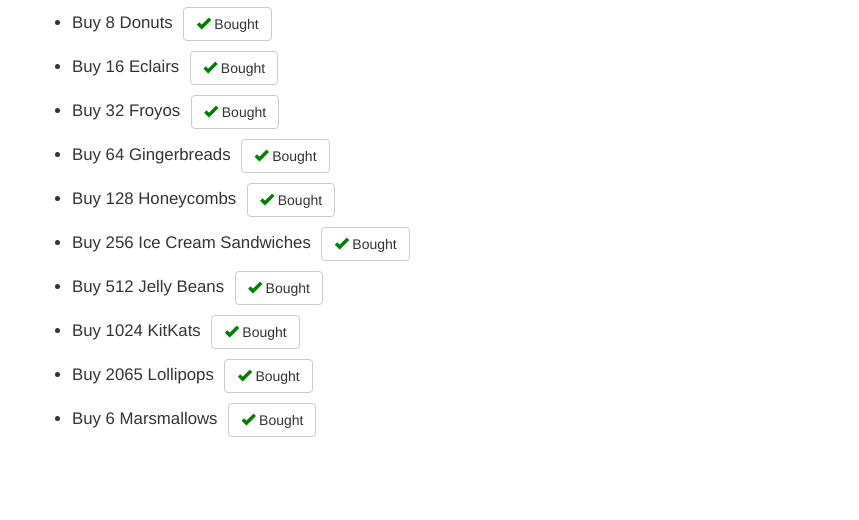
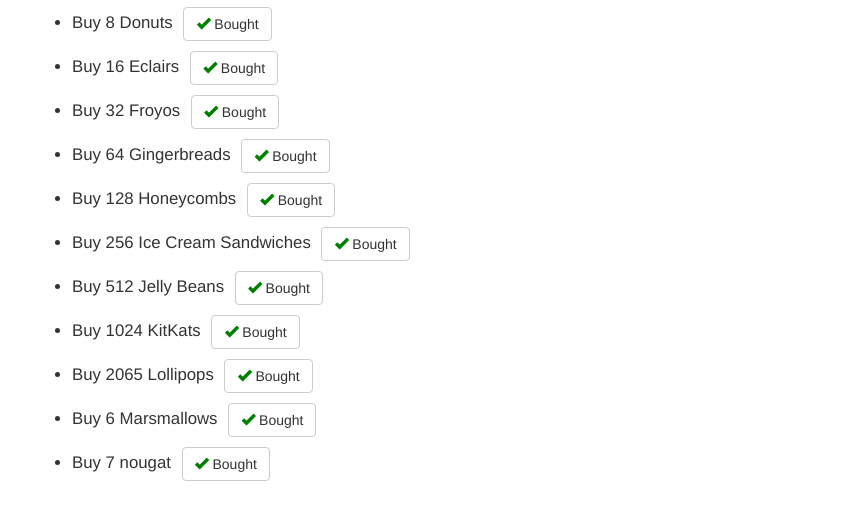
Before and after one commit to safouh94/course5-mod2_solution, a plain HTML site: page index.html in a window 1280 px wide. Shown: the part 170-690 px from the top of the page, without its empty margins (38-897 px from the left). Drawn offline with Linux system fonts and the light colour scheme.

Commit message:
New commit.

```diff
--- a/app.js
+++ b/app.js
@@ -43,6 +43,9 @@
           }, {
             quantity: 6,
             name: 'Marsmallows'
+          }, {
+            quantity: 7,
+            name: 'nougat'
           }];
 
         service.boughtItems = [];
```
Also changed, not shown: index.html (+2 -0 lines).
